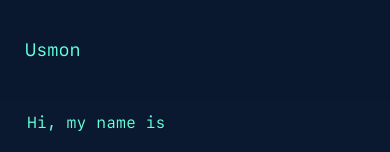
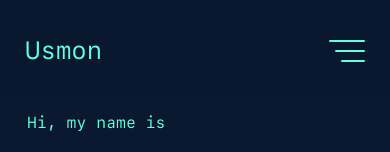
Before and after one commit to usmonkul/react-portfolio, a React (Create React App) app: page / in a window 390 px wide. Shown: the top 152 px of the page. Built offline with nearby package versions, Linux system fonts and the light colour scheme.

Commit message:
add mobile nav and menu

```diff
--- a/src/components/header/header.component.jsx
+++ b/src/components/header/header.component.jsx
@@ -1,7 +1,8 @@
 import React from "react";
 import styled from "styled-components";
 import { navLinks } from "../../data/config";
-import { SmallBtn, BigBtn } from "../../App.styles";
+import { BigBtn } from "../../App.styles";
+import Menu from "../menu/menu.component";
 
 const Header = () => {
   return (
@@ -28,6 +29,7 @@
             </BigBtn>
           </div>
         </StyledLinks>
+        <Menu />
       </StyledNav>
     </HeaderContainer>
   );
@@ -68,6 +70,7 @@
     a {
       color: var(--green);
       flex-shrink: 0;
+      font-size: clamp(25px, 5vw, 28px);
       &:hover,
       &:focus {
         opacity: 0.6;
--- a/src/components/hero/hero.component.jsx
+++ b/src/components/hero/hero.component.jsx
@@ -1,4 +1,5 @@
 import styled from "styled-components";
+import { email } from "../../data/config";
 
 const Hero = () => {
   const one = <h1>Hi, my name is</h1>;
@@ -17,7 +18,12 @@
   );
 
   const five = (
-    <a className="email-link" href="https://" target="_blank" rel="noreferrer">
+    <a
+      className="email-link"
+      href={`mailto:${email}`}
+      target="_blank"
+      rel="noreferrer"
+    >
       Reach at me!
     </a>
   );
--- /dev/null
+++ b/src/components/menu/menu.component.jsx
@@ -0,0 +1,288 @@
+import React, { useState, useRef, useEffect } from "react";
+import styled from "styled-components";
+import { navLinks } from "../../data/config";
+import { KEY_CODES } from "../../utils/index";
+import useOnClickOutside from "../../hooks/useOnClickOutside";
+import { BigBtn } from "../../App.styles";
+
+const Menu = () => {
+  const [menuOpen, setMenuOpen] = useState(false);
+
+  const toggleMenu = () => setMenuOpen(!menuOpen);
+
+  const buttonRef = useRef(null);
+  const navRef = useRef(null);
+
+  let menuFocusables;
+  let firstFocusableEl;
+  let lastFocusableEl;
+
+  const setFocusables = () => {
+    menuFocusables = [
+      buttonRef.current,
+      ...Array.from(navRef.current.querySelectorAll("a")),
+    ];
+    firstFocusableEl = menuFocusables[0];
+    lastFocusableEl = menuFocusables[menuFocusables.length - 1];
+  };
+
+  const handleBackwardTab = (e) => {
+    if (document.activeElement === firstFocusableEl) {
+      e.preventDefault();
+      lastFocusableEl.focus();
+    }
+  };
+
+  const handleForwardTab = (e) => {
+    if (document.activeElement === lastFocusableEl) {
+      e.preventDefault();
+      firstFocusableEl.focus();
+    }
+  };
+
+  const onKeyDown = (e) => {
+    switch (e.key) {
+      case KEY_CODES.ESCAPE:
+      case KEY_CODES.ESCAPE_IE11: {
+        setMenuOpen(false);
+        break;
+      }
+
+      case KEY_CODES.TAB: {
+        if (menuFocusables && menuFocusables.length === 1) {
+          e.preventDefault();
+          break;
+        }
+        if (e.shiftKey) {
+          handleBackwardTab(e);
+        } else {
+          handleForwardTab(e);
+        }
+        break;
+      }
+
+      default: {
+        break;
+      }
+    }
+  };
+
+  const onResize = (e) => {
+    if (e.currentTarget.innerWidth > 768) {
+      setMenuOpen(false);
+    }
+  };
+
+  useEffect(() => {
+    document.addEventListener("keydown", onKeyDown);
+    window.addEventListener("resize", onResize);
+
+    setFocusables();
+
+    return () => {
+      document.removeEventListener("keydown", onKeyDown);
+      window.removeEventListener("resize", onResize);
+    };
+  }, []);
+
+  const wrapperRef = useRef();
+  useOnClickOutside(wrapperRef, () => setMenuOpen(false));
+
+  return (
+    <StyledMenu>
+      <div ref={wrapperRef}>
+        <StyledHamburgerButton
+          onClick={toggleMenu}
+          menuOpen={menuOpen}
+          ref={buttonRef}
+          aria-label="Menu"
+        >
+          <div className="ham-box">
+            <div className="ham-box-inner" />
+          </div>
+        </StyledHamburgerButton>
+
+        <StyledSidebar
+          menuOpen={menuOpen}
+          aria-hidden={!menuOpen}
+          tabIndex={menuOpen ? 1 : -1}
+        >
+          <nav ref={navRef}>
+            {navLinks && (
+              <ol>
+                {navLinks.map(({ url, name }, i) => (
+                  <li key={i}>
+                    <a href={url} onClick={() => setMenuOpen(false)}>
+                      {name}
+                    </a>
+                  </li>
+                ))}
+              </ol>
+            )}
+
+            <BigBtn href="/resume.pdf" className="resume-link">
+              Resume
+            </BigBtn>
+          </nav>
+        </StyledSidebar>
+      </div>
+    </StyledMenu>
+  );
+};
+
+export default Menu;
+
+const StyledMenu = styled.div`
+  display: none;
+  @media (max-width: 768px) {
+    display: block;
+  }
+`;
+
+const StyledHamburgerButton = styled.button`
+  display: none;
+  @media (max-width: 768px) {
+    display: flex;
+    justify-content: center;
+    align-items: center;
+    position: relative;
+    z-index: 10;
+    margin-right: -15px;
+    padding: 15px;
+    border: 0;
+    background-color: transparent;
+    color: inherit;
+    text-transform: none;
+    transition-timing-function: linear;
+    transition-duration: 0.15s;
+    transition-property: opacity, filter;
+  }
+  .ham-box {
+    display: inline-block;
+    position: relative;
+    width: var(--hamburger-width);
+    height: 24px;
+  }
+  .ham-box-inner {
+    position: absolute;
+    top: 50%;
+    right: 0;
+    width: var(--hamburger-width);
+    height: 2px;
+    border-radius: var(--border-radius);
+    background-color: var(--green);
+    transition-duration: 0.22s;
+    transition-property: transform;
+    transition-delay: ${(props) => (props.menuOpen ? `0.12s` : `0s`)};
+    transform: rotate(${(props) => (props.menuOpen ? `225deg` : `0deg`)});
+    transition-timing-function: cubic-bezier(
+      ${(props) =>
+        props.menuOpen ? `0.215, 0.61, 0.355, 1` : `0.55, 0.055, 0.675, 0.19`}
+    );
+    &:before,
+    &:after {
+      content: "";
+      display: block;
+      position: absolute;
+      left: auto;
+      right: 0;
+      width: var(--hamburger-width);
+      height: 2px;
+      border-radius: 4px;
+      background-color: var(--green);
+      transition-timing-function: ease;
+      transition-duration: 0.15s;
+      transition-property: transform;
+    }
+    &:before {
+      width: ${(props) => (props.menuOpen ? `100%` : `120%`)};
+      top: ${(props) => (props.menuOpen ? `0` : `-10px`)};
+      opacity: ${(props) => (props.menuOpen ? 0 : 1)};
+      transition: ${({ menuOpen }) =>
+        menuOpen ? "var(--ham-before-active)" : "var(--ham-before)"};
+    }
+    &:after {
+      width: ${(props) => (props.menuOpen ? `100%` : `80%`)};
+      bottom: ${(props) => (props.menuOpen ? `0` : `-10px`)};
+      transform: rotate(${(props) => (props.menuOpen ? `-90deg` : `0`)});
+      transition: ${({ menuOpen }) =>
+        menuOpen ? "var(--ham-after-active)" : "var(--ham-after)"};
+    }
+  }
+`;
+
+const StyledSidebar = styled.aside`
+  display: none;
+  @media (max-width: 768px) {
+    display: flex;
+    justify-content: center;
+    align-items: center;
+    position: fixed;
+    top: 0;
+    bottom: 0;
+    right: 0;
+    padding: 50px 10px;
+    width: min(75vw, 400px);
+    height: 100vh;
+    outline: 0;
+    background-color: var(--light-navy);
+    box-shadow: -10px 0px 30px -15px var(--navy-shadow);
+    z-index: 9;
+    transform: translateX(${(props) => (props.menuOpen ? 0 : 100)}vw);
+    visibility: ${(props) => (props.menuOpen ? "visible" : "hidden")};
+    transition: var(--transition);
+  }
+  nav {
+    display: flex;
+    justify-content: space-between;
+    align-items: center;
+    width: 100%;
+    flex-direction: column;
+    color: var(--lightest-slate);
+    font-family: var(--font-mono);
+    text-align: center;
+  }
+  ol {
+    padding: 0;
+    margin: 0;
+    list-style: none;
+    width: 100%;
+    li {
+      position: relative;
+      margin: 0 auto 20px;
+      counter-increment: item 1;
+      font-size: clamp(var(--fz-sm), 4vw, var(--fz-lg));
+      @media (max-width: 600px) {
+        margin: 0 auto 10px;
+      }
+      &:before {
+        content: "0" counter(item) ".";
+        display: block;
+        margin-bottom: 5px;
+        color: var(--green);
+        font-size: var(--fz-sm);
+      }
+    }
+    a {
+      display: inline-block;
+      text-decoration: none;
+      text-decoration-skip-ink: auto;
+      color: inherit;
+      position: relative;
+      transition: var(--transition);
+      &:hover,
+      &:active,
+      &:focus {
+        color: var(--green);
+        outline: 0;
+      }
+      width: 100%;
+      padding: 3px 20px 20px;
+    }
+  }
+  .resume-link {
+    padding: 18px 50px;
+    margin: 10% auto 0;
+    width: max-content;
+  }
+`;
```
